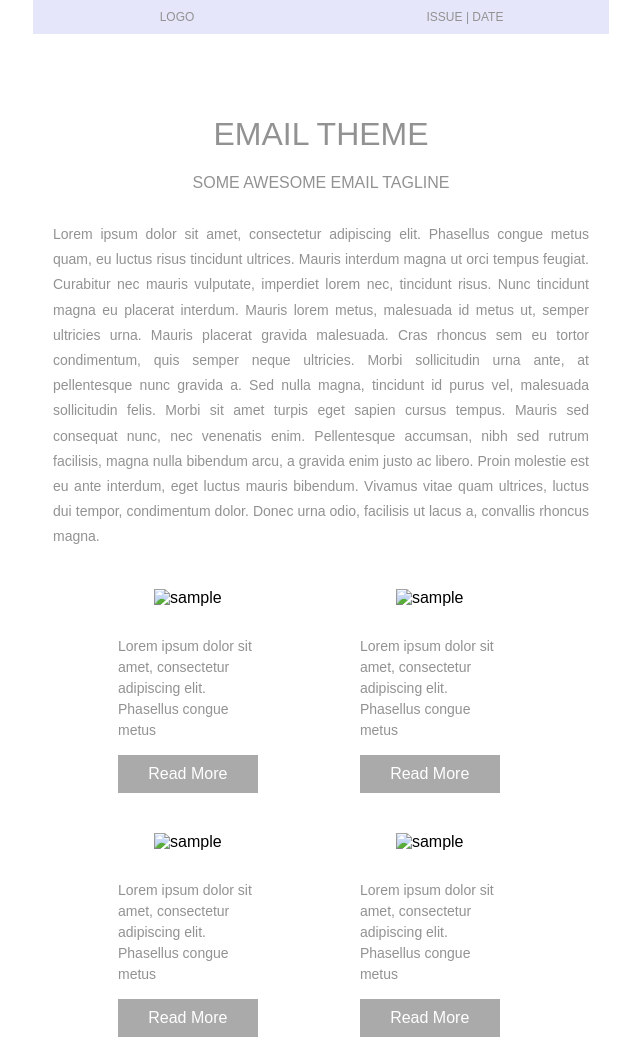
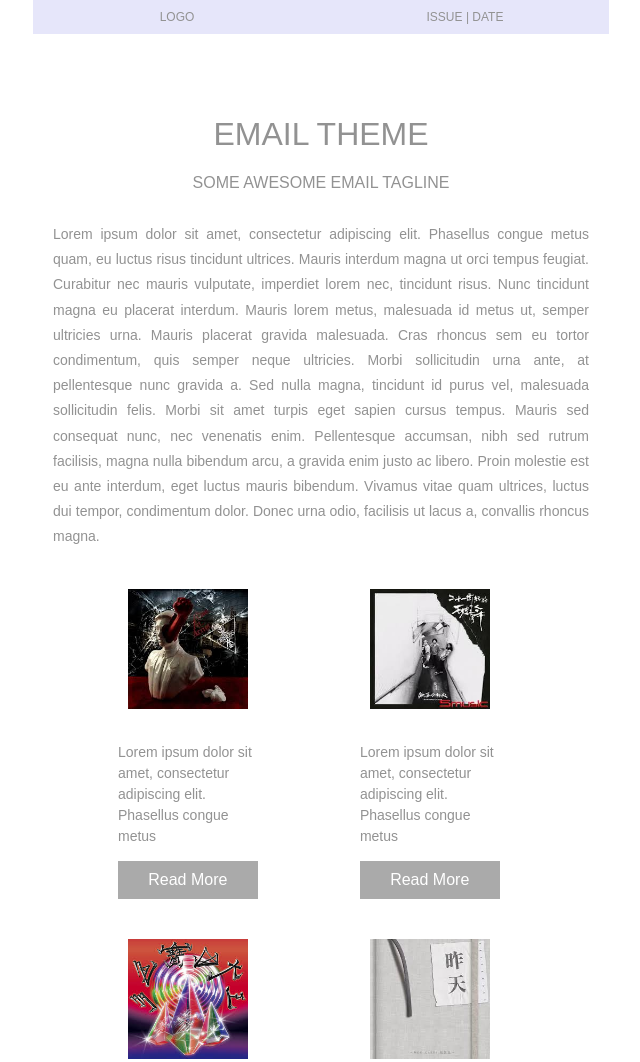
Before and after one commit to 8000wei/1121, a plain HTML site: page index.html in a window 1280 px wide. Shown: the top 1062 px of the page, without its empty margins (307-947 px from the left). Drawn offline with Linux system fonts and the light colour scheme.

Commit message:
Add files via upload

```diff
--- a/index.html
+++ b/index.html
@@ -200,7 +200,7 @@ button {
                                 <!-- Table container for image -->
                                 <tbody>
                                   <tr>
-                                    <td align="center" style="padding:10px 3px 10px 3px;"><img src="images/120x120.gif" alt="sample" style="width: 120px;"></td>
+                                    <td align="center" style="padding:10px 3px 10px 3px;"><img src="images/images.jpg" alt="OBSESS" style="width: 120px;"></td>
                                   </tr>
                                 </tbody>
                               </table>
@@ -226,7 +226,7 @@ button {
                                 <!-- Table container for image -->
                                 <tbody>
                                   <tr>
-                                    <td align="center" style="padding:10px 3px 10px 3px;"><img src="images/120x120.gif" alt="sample" style="width: 120px;"></td>
+                                    <td align="center" style="padding:10px 3px 10px 3px;"><img src="images/下載 (1).jpg" alt="無妄合作社" style="width: 120px;"></td>
                                   </tr>
                                 </tbody>
                               </table>
@@ -254,7 +254,7 @@ button {
                                 <!-- Table container for image -->
                                 <tbody>
                                   <tr>
-                                    <td align="center" style="padding:10px 3px 10px 3px;"><img src="images/120x120.gif" alt="sample" style="width: 120px;"></td>
+                                    <td align="center" style="padding:10px 3px 10px 3px;"><img src="images/下載.jpg" alt="美秀集團" style="width: 120px;"></td>
                                   </tr>
                                 </tbody>
                               </table>
@@ -280,7 +280,7 @@ button {
                                 <!-- Table container for image -->
                                 <tbody>
                                   <tr>
-                                    <td align="center" style="padding:10px 3px 10px 3px;"><img src="images/120x120.gif" alt="sample" style="width: 120px;"></td>
+                                    <td align="center" style="padding:10px 3px 10px 3px;"><img src="images/下載 (3).jpg" alt="胡凱兒" style="width: 120px;"></td>
                                   </tr>
                                 </tbody>
                               </table>
```
